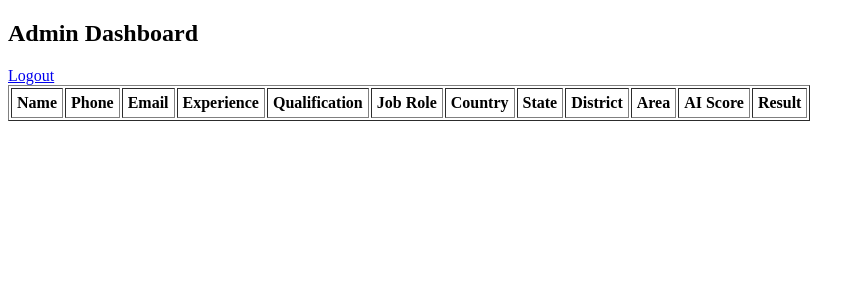
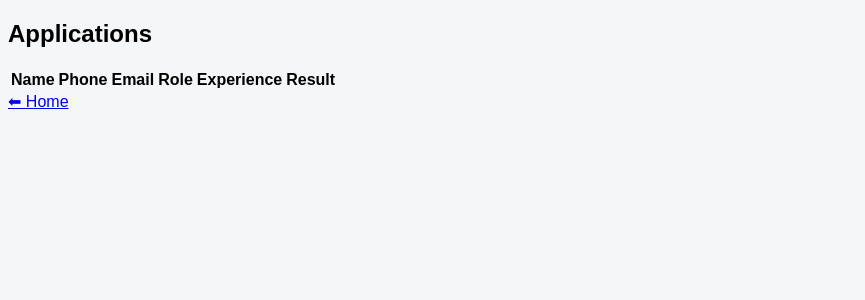
Before and after one commit to ovelvoro-stack/velvoro-job-ai, a Flask app: page /dashboard in a window 1280 px wide. Shown: the top 300 px of the page, without its empty margins (0-865 px from the left). Run offline with Flask 3, Linux system fonts and the light colour scheme; lists and menus that the app fills with data are empty.

Commit message:
Update dashboard.html

```diff
--- a/templates/dashboard.html
+++ b/templates/dashboard.html
@@ -1,46 +1,29 @@
 <!DOCTYPE html>
 <html>
 <head>
-    <title>Admin Dashboard</title>
+  <title>Admin Dashboard</title>
+  <link rel="stylesheet" href="/static/style.css">
 </head>
 <body>
+<h2>Applications</h2>
 
-<h2>Admin Dashboard</h2>
-<a href="/logout">Logout</a>
-
-<table border="1" cellpadding="5">
+<table>
 <tr>
-    <th>Name</th>
-    <th>Phone</th>
-    <th>Email</th>
-    <th>Experience</th>
-    <th>Qualification</th>
-    <th>Job Role</th>
-    <th>Country</th>
-    <th>State</th>
-    <th>District</th>
-    <th>Area</th>
-    <th>AI Score</th>
-    <th>Result</th>
+<th>Name</th><th>Phone</th><th>Email</th><th>Role</th><th>Experience</th><th>Result</th>
 </tr>
 
-{% for row in tables %}
+{% for a in applications %}
 <tr>
-    <td>{{ row.name }}</td>
-    <td>{{ row.phone }}</td>
-    <td>{{ row.email }}</td>
-    <td>{{ row.experience }}</td>
-    <td>{{ row.qualification }}</td>
-    <td>{{ row.job_role }}</td>
-    <td>{{ row.country }}</td>
-    <td>{{ row.state }}</td>
-    <td>{{ row.district }}</td>
-    <td>{{ row.area }}</td>
-    <td>{{ row.ai_score }}</td>
-    <td>{{ row.result }}</td>
+<td>{{a.name}}</td>
+<td>{{a.phone}}</td>
+<td>{{a.email}}</td>
+<td>{{a.job_role}}</td>
+<td>{{a.experience}}</td>
+<td>{{a.result}}</td>
 </tr>
 {% endfor %}
+</table>
 
-</table>
+<a href="/">⬅ Home</a>
 </body>
 </html>
```
